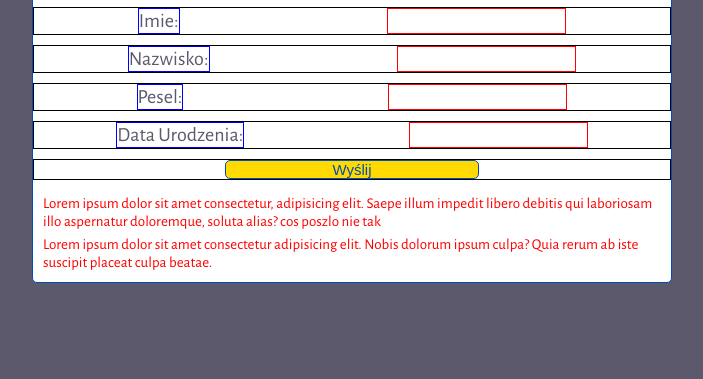
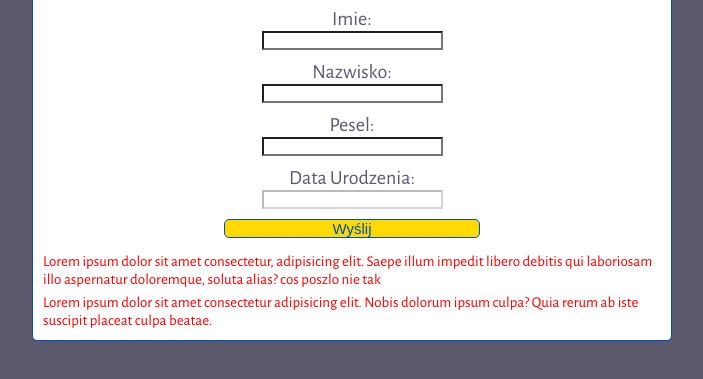
Before and after one commit to kamazowe/form_rek, a website: page index.html in a window 1280 px wide. Shown: the part 61-440 px from the top of the page, without its empty margins (288-991 px from the left). Drawn offline with nearby package versions, Linux system fonts and the light colour scheme; a web font is replaced by a local one.

Commit message:
Add desktop styles

```diff
--- a/style.css
+++ b/style.css
@@ -63,19 +63,16 @@ padding: 20px 0;
     width: 100%;
     display: flex;
     flex-direction: column;
-    justify-content: flex-start;
     margin-bottom:10px;
-
 }
 
 .form-row__label{
- border: 1px solid blue;
+
 
 }
 
 .form-row__input{
 
-    border: 1px solid red;
     background-color: white;
 }
 
@@ -130,9 +127,9 @@ padding: 20px 0;
         max-width: 700px;
     }
     .form-row{
-        border: 1px solid black;
 
-        flex-direction: row;
-        justify-content: flex-start
+
+        flex-direction: column;
+        justify-content: center;
     }
 }
```
